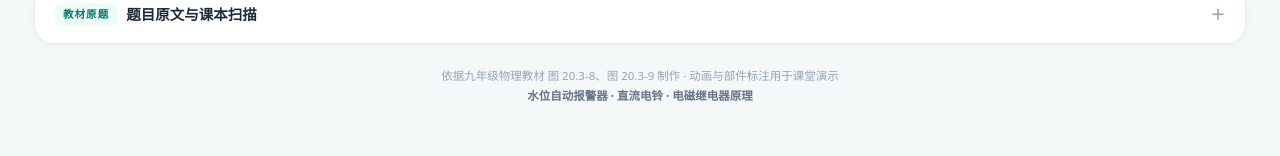
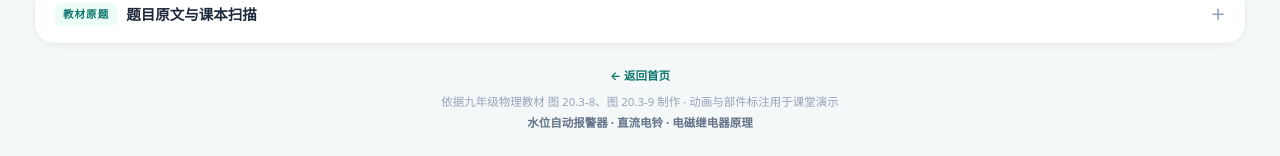
Before and after one commit to Liu68411/Liu68411.github.io, a plain HTML site: page 22.html in a window 1280 px wide. Shown: the part 2173-2329 px from the top of the page. Drawn offline with Linux system fonts and the light colour scheme.

Commit message:
Update 22.html

```diff
--- a/22.html
+++ b/22.html
@@ -759,6 +759,7 @@
     </section>
 
     <footer class="footer">
+      <p style="margin:0 0 6px"><a href="index.html" style="color:#0f766e;text-decoration:none;font-weight:700">← 返回首页</a></p>
       依据九年级物理教材 图 20.3-8、图 20.3-9 制作 · 动画与部件标注用于课堂演示<br>
       <b>水位自动报警器 · 直流电铃 · 电磁继电器原理</b>
     </footer>
```
